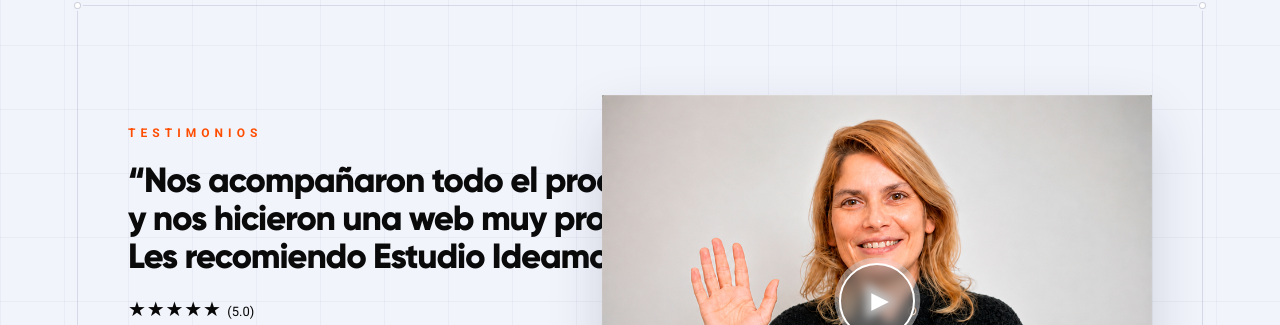
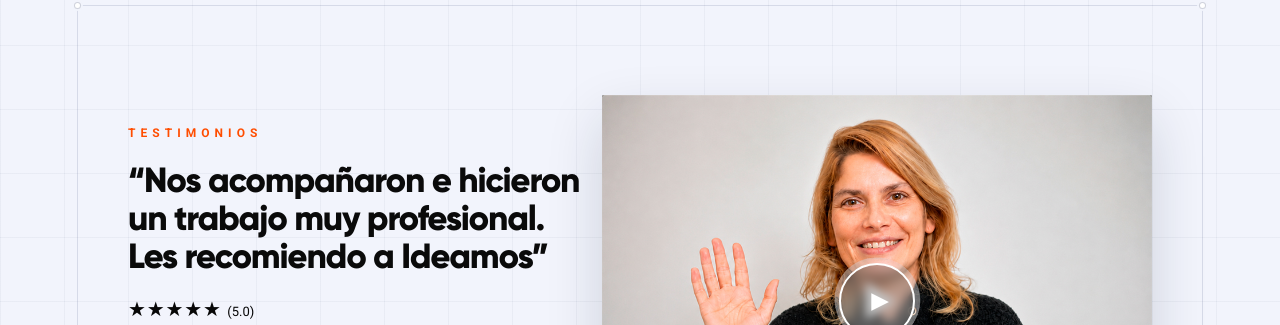
Before and after one commit to ideamosestudio/ideamosdemo, a Next.js app: page / in a window 1280 px wide. Shown: the part 5256-5581 px from the top of the page. Built offline with nearby package versions, Linux system fonts and the light colour scheme.

Commit message:
Actualiza titulo del testimonio de Berenice

```diff
--- a/components/HomeTestimonials.tsx
+++ b/components/HomeTestimonials.tsx
@@ -29,11 +29,11 @@ const testimonials = [
     alt: "Rodolfo Merino de MR Ingeniería",
   },
   {
-    quote: "Nos acompañaron todo el proceso y nos hicieron una web muy profesional. Les recomiendo Estudio Ideamos",
+    quote: "Nos acompañaron e hicieron un trabajo muy profesional. Les recomiendo a Ideamos",
     desktopLines: [
-      "Nos acompañaron todo el proceso",
-      "y nos hicieron una web muy profesional.",
-      "Les recomiendo Estudio Ideamos",
+      "Nos acompañaron e hicieron",
+      "un trabajo muy profesional.",
+      "Les recomiendo a Ideamos",
     ],
     name: "Berenice Cura",
     role: "Presidente Comunidad Sorda e Hipoacúsica Tandilense",
```
